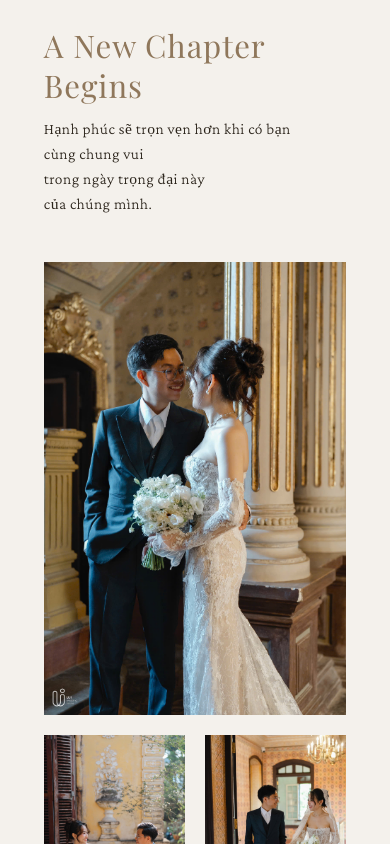
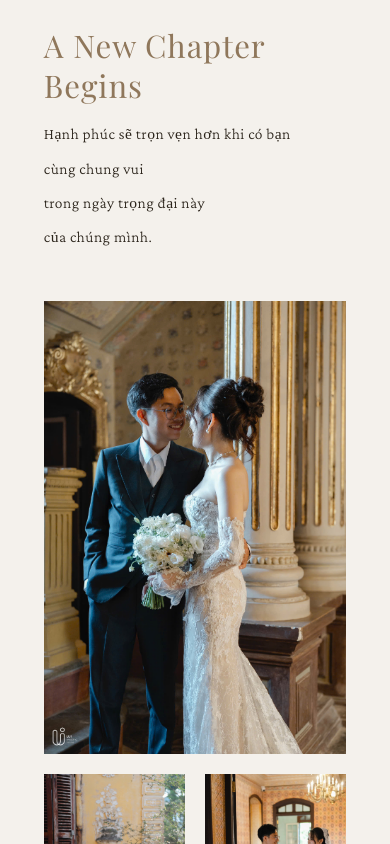
Before and after one commit to bavuongco10/project-wedding-lh, a React (Vite) app: page / in a window 390 px wide. Shown: the part 1420-2264 px from the top of the page. Built offline with nearby package versions, Linux system fonts and the light colour scheme; a web font is replaced by a local one.

Commit message:
Adjust styles

```diff
--- a/src/App.css
+++ b/src/App.css
@@ -386,7 +386,7 @@ img {
   flex-direction: column;
   gap: 0.6em;
   line-height: 1em;
-  font-size: 4vw;
+  font-size: 1.7vw;
   color: #2b241b;
   text-align: left;
   letter-spacing: 0.03em;
@@ -695,6 +695,13 @@ img {
   box-shadow: 0 4px 20px rgba(143, 119, 91, 0.2);
   background: #fff;
   position: relative;
+  cursor: pointer;
+  transition: transform 0.3s ease, box-shadow 0.3s ease;
+}
+
+.portrait-image:hover {
+  transform: scale(1.05);
+  box-shadow: 0 6px 30px rgba(143, 119, 91, 0.3);
 }
 
 .portrait-image img {
@@ -1147,7 +1154,7 @@ footer {
     font-size: 3.5vw;
   }
 
-  .chapter-text {
+  .chapter--content .chapter-text {
     font-size: 4vw;
     gap: 0.5em;
     line-height: 1.7em;
--- a/src/App.jsx
+++ b/src/App.jsx
@@ -333,7 +333,7 @@ function App() {
         <div className="wedding-info--couple" data-aos="zoom-out-up" data-aos-duration="1500">
           <div className="couple-portraits">
             <div className="couple-portrait">
-              <div className="portrait-image">
+              <div className="portrait-image" onClick={() => openLightbox('/lh/huy.jpeg')}>
                 <img
                   src="/lh/huy.jpeg"
                   alt="Trần Minh Huy"
@@ -347,7 +347,7 @@ function App() {
               <p className="couple-relation">(Trưởng nam)</p>
             </div>
             <div className="couple-portrait">
-              <div className="portrait-image portrait-image-linh">
+              <div className="portrait-image portrait-image-linh" onClick={() => openLightbox('/lh/linh.jpeg')}>
                 <img
                   src="/lh/linh.jpeg"
                   alt="Nguyễn Thị Ái Linh"
```
